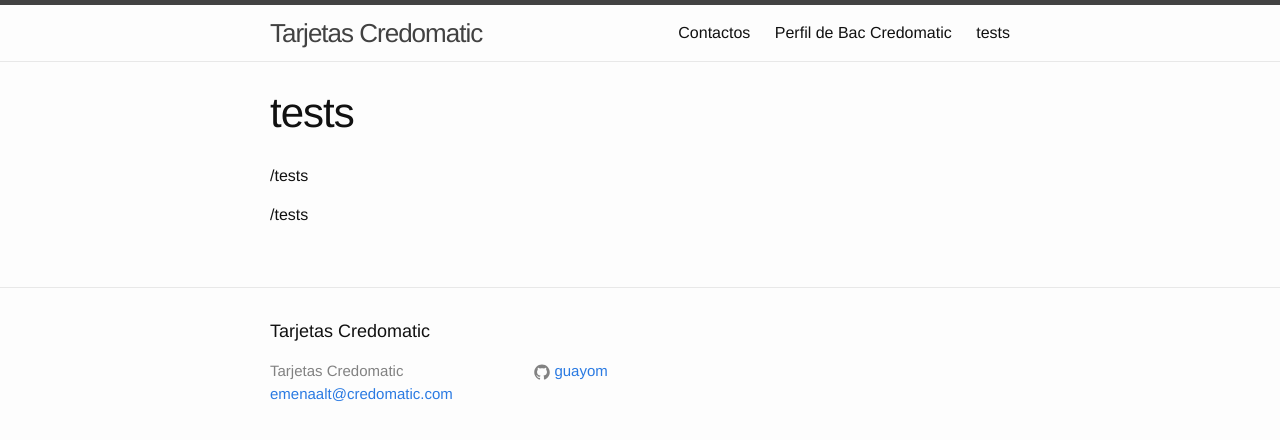
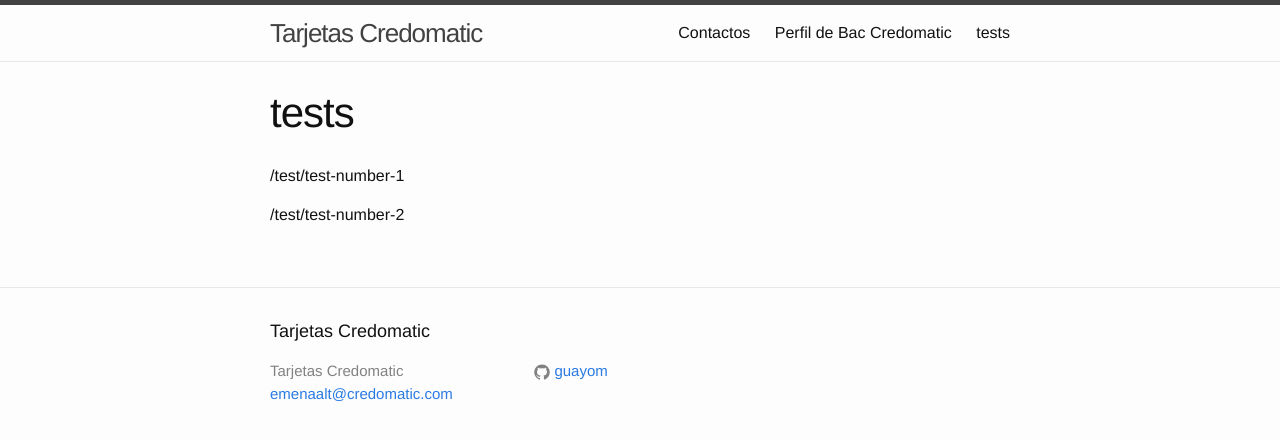
Before and after one commit to guayom/tarjetas, a Jekyll site: the page built from tests.markdown, in a window 1280 px wide. Shown: the top 440 px of the page. Built offline with Jekyll 4.4.1, drawn with Linux system fonts in a browser that asks for light colours.

Commit message:
Updated Config

```diff
--- a/_config.yml
+++ b/_config.yml
@@ -15,7 +15,7 @@ collections:
   test:
     title: test
     output: true
-    permalink: tests
+    permalink: "/test/:path"
 defaults:
 - scope:
     path: ''
```
